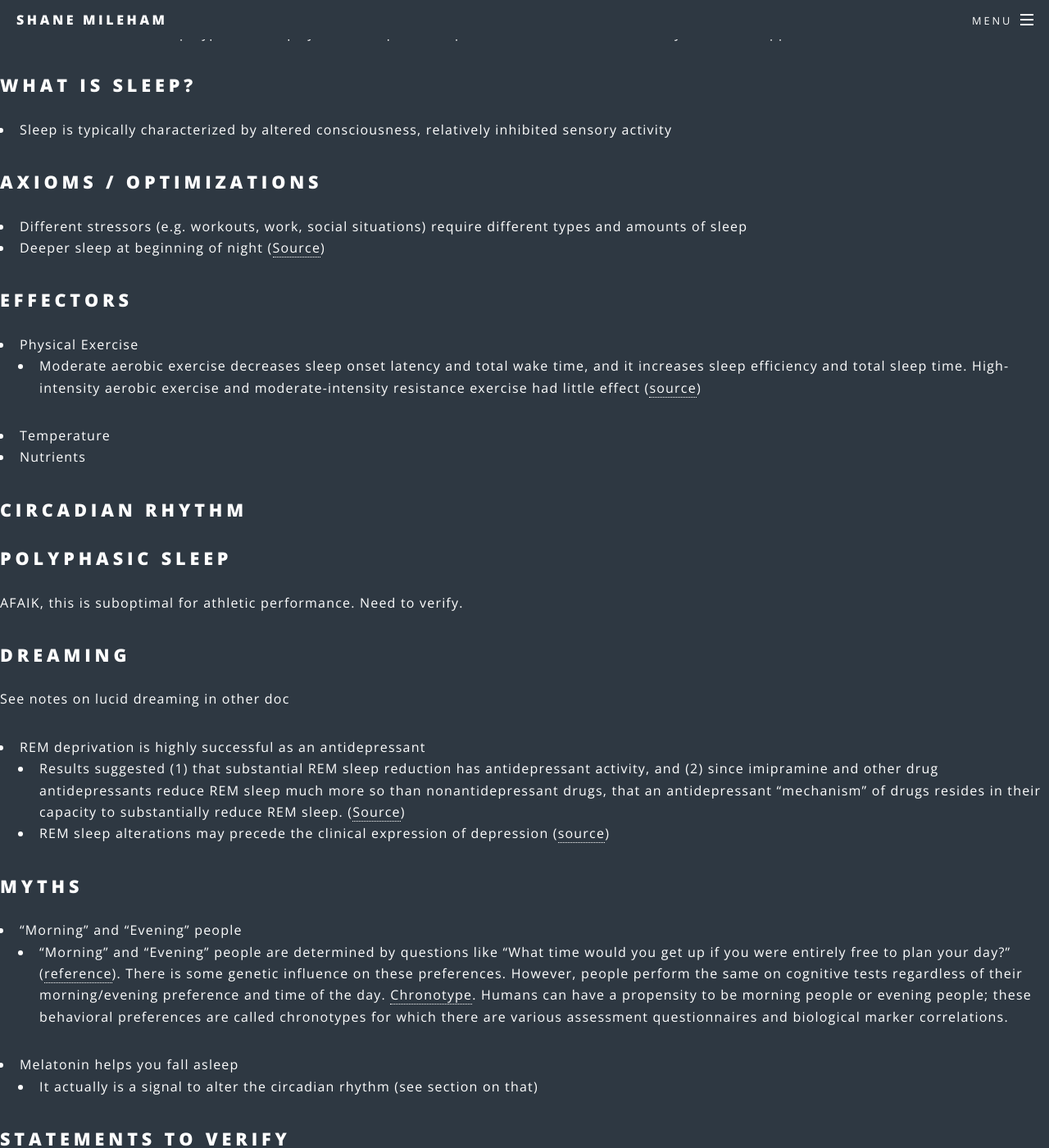
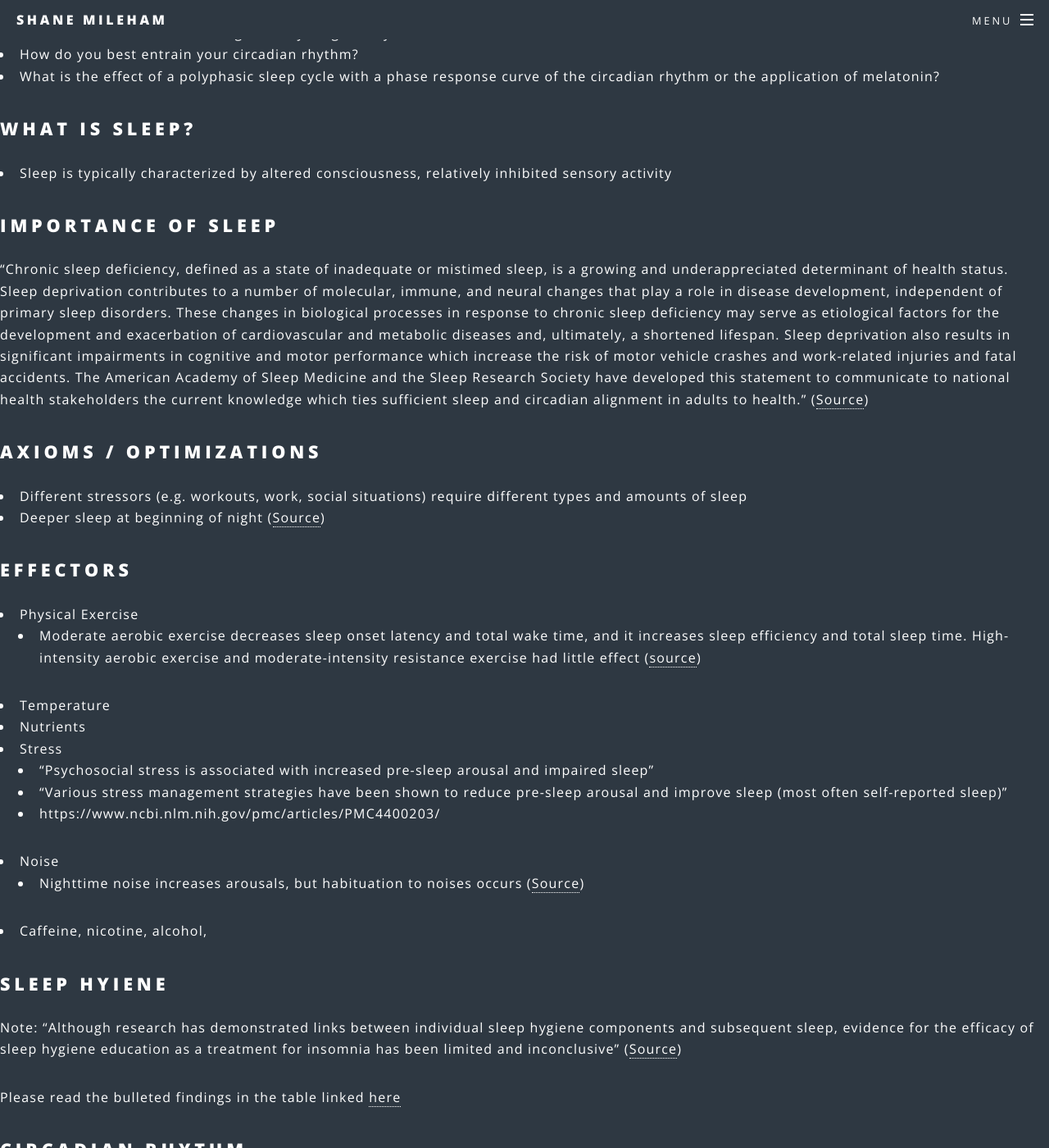
Before and after one commit to shanemileham/shanemileham.github.io, a Jekyll site: the page built from _kb/athletic/sleep.md, in a window 1280 px wide and 1400 px high, scrolled down 772 px. Shown: the whole window at 82% size. Built offline with Jekyll 4.4.1, drawn with Linux system fonts in a browser that asks for light colours; comment, search, counter and statistics services are not loaded; some of the changed text lies outside the part shown.

Commit message:
Working on sleep

```diff
--- a/_kb/athletic/sleep.md
+++ b/_kb/athletic/sleep.md
@@ -22,6 +22,9 @@ title: Sleep
 ## What is sleep?
 - Sleep is typically characterized by altered consciousness, relatively inhibited sensory activity
 
+## Importance of Sleep
+"Chronic sleep deficiency, defined as a state of inadequate or mistimed sleep, is a growing and underappreciated determinant of health status. Sleep deprivation contributes to a number of molecular, immune, and neural changes that play a role in disease development, independent of primary sleep disorders. These changes in biological processes in response to chronic sleep deficiency may serve as etiological factors for the development and exacerbation of cardiovascular and metabolic diseases and, ultimately, a shortened lifespan. Sleep deprivation also results in significant impairments in cognitive and motor performance which increase the risk of motor vehicle crashes and work-related injuries and fatal accidents. The American Academy of Sleep Medicine and the Sleep Research Society have developed this statement to communicate to national health stakeholders the current knowledge which ties sufficient sleep and circadian alignment in adults to health." ([Source](https://www.ncbi.nlm.nih.gov/pmc/articles/PMC3353049/))
+
 ## Axioms / Optimizations
 - Different stressors (e.g. workouts, work, social situations) require different types and amounts of sleep
 - Deeper sleep at beginning of night ([Source](https://en.m.wikipedia.org/wiki/Basic_rest-activity_cycle))
@@ -32,6 +35,19 @@ title: Sleep
   - Moderate aerobic exercise decreases sleep onset latency and total wake time, and it increases sleep efficiency and total sleep time. High-intensity aerobic exercise and moderate-intensity resistance exercise had little effect ([source](https://www.ncbi.nlm.nih.gov/pmc/articles/PMC2883039/))
 - Temperature
 - Nutrients
+- Stress
+  - "Psychosocial stress is associated with increased pre-sleep arousal and impaired sleep"
+  - "Various stress management strategies have been shown to reduce pre-sleep arousal and improve sleep (most often self-reported sleep)"
+  - https://www.ncbi.nlm.nih.gov/pmc/articles/PMC4400203/
+- Noise
+  - Nighttime noise increases arousals, but habituation to noises occurs ([Source](https://www.ncbi.nlm.nih.gov/pmc/articles/PMC4400203/))
+- Caffeine, nicotine, alcohol,
+
+
+## Sleep Hyiene
+Note: "Although research has demonstrated links between individual sleep hygiene components and subsequent sleep, evidence for the efficacy of sleep hygiene education as a treatment for insomnia has been limited and inconclusive" ([Source](https://www.ncbi.nlm.nih.gov/pmc/articles/PMC4400203/))
+
+Please read the bulleted findings in the table linked [here](https://www.ncbi.nlm.nih.gov/pmc/articles/PMC4400203/table/T1/?report=objectonly)
 
 ## Circadian Rhythm
 
@@ -53,8 +69,12 @@ See notes on lucid dreaming in other doc
   - "Morning" and "Evening" people are determined by questions like "What time would you get up if you were entirely free to plan your day?" ([reference](https://en.m.wikipedia.org/wiki/Morningness%E2%80%93eveningness_questionnaire)). There is some genetic influence on these preferences. However, people perform the same on cognitive tests regardless of their morning/evening preference and time of the day. [Chronotype](https://en.m.wikipedia.org/wiki/Chronotype). Humans can have a propensity to be morning people or evening people; these behavioral preferences are called chronotypes for which there are various assessment questionnaires and biological marker correlations.
 - Melatonin helps you fall asleep
   - It actually is a signal to alter the circadian rhythm (see section on that)
-
-
+- Exercise and sleep disruption
+  - "Current evidence does not support the claim that late-night exercise disrupts sleep" ([Source](https://www.ncbi.nlm.nih.gov/pmc/articles/PMC4400203/))
+- Naps
+  - "Most research suggests that daytime naps do not have a substantial impact on subjective or objective nocturnal sleep, despite sleep hygiene recommendations to avoid naps" ([Source](https://www.ncbi.nlm.nih.gov/pmc/articles/PMC4400203/))
+- Sleep timing
+  - "Irregular sleep schedules have been associated with poor sleep, but assigning regular sleep schedules to nonclinical adults has shown limited effects on sleep improvement" ([Source](https://www.ncbi.nlm.nih.gov/pmc/articles/PMC4400203/))
 
 
 ## Statements to Verify
@@ -106,6 +126,7 @@ See notes on lucid dreaming in other doc
 - https://sleepfoundation.org/how-sleep-works/what-happens-when-you-sleep
 - Hormones and sleep - https://www.ncbi.nlm.nih.gov/pmc/articles/PMC297368/, performance nutrition
 - https://www.ncbi.nlm.nih.gov/pmc/articles/PMC4400203/
+
 - https://en.m.wikipedia.org/wiki/Sleep_hygiene
 - https://en.m.wikipedia.org/wiki/Phase_response_curve
 - https://en.m.wikipedia.org/wiki/Circadian_clock
```
